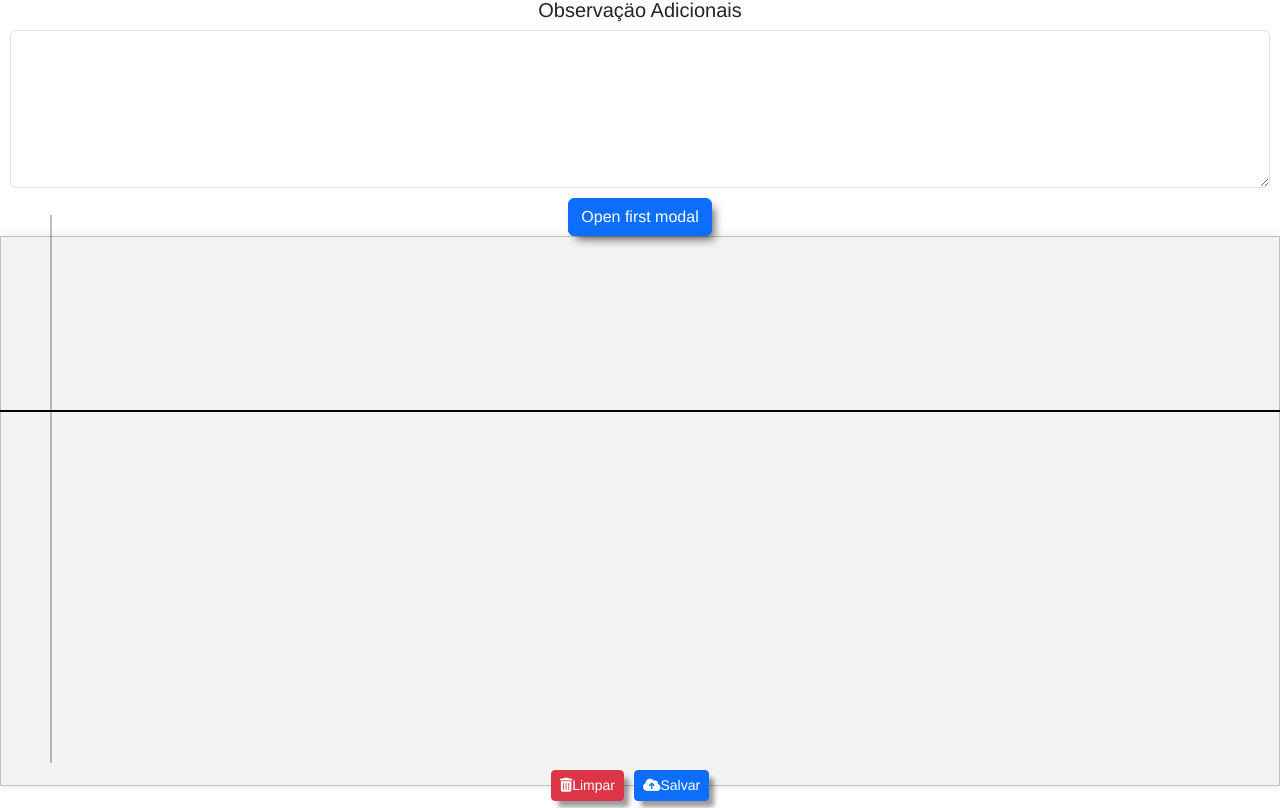
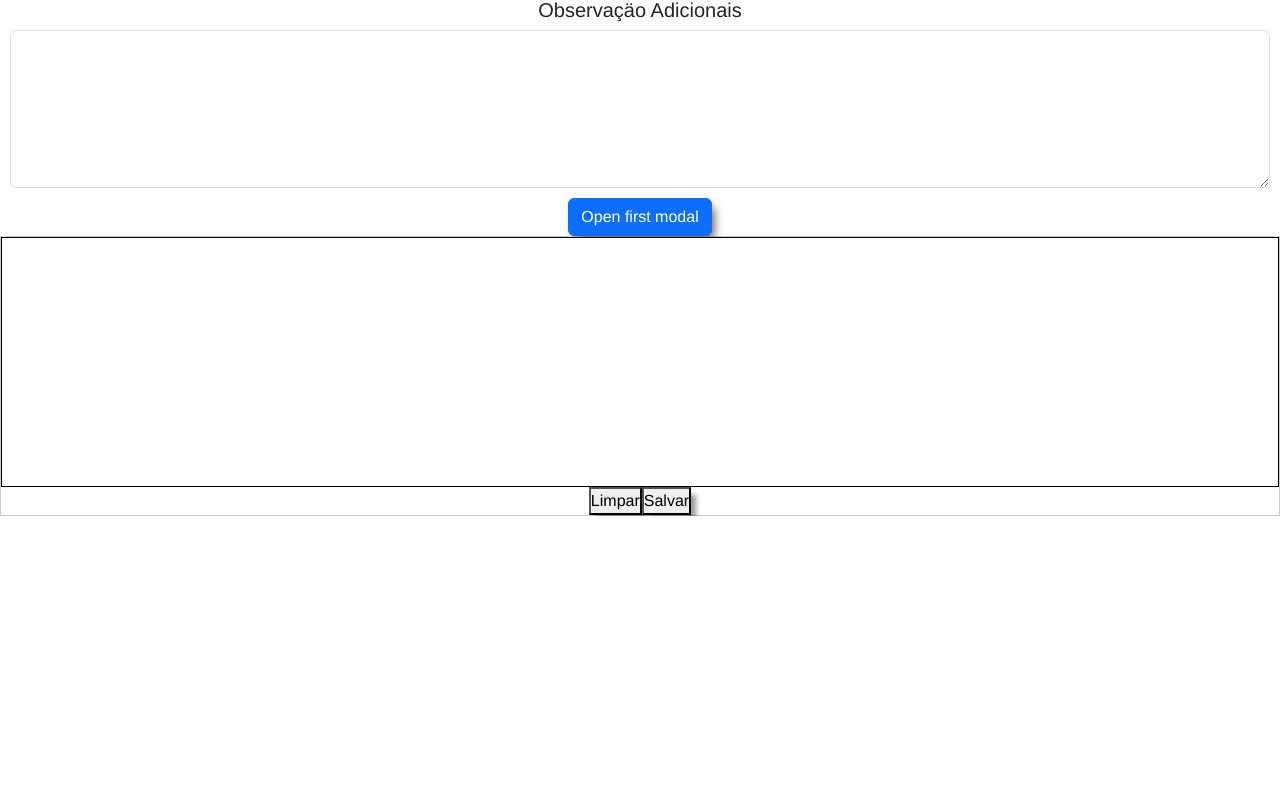
Before and after one commit to brendo-perigolo/project-relatorio, an Angular app: page /complete in a window 1280 px wide. Shown: the part 358-1166 px from the top of the page. After the commit the page ends 874 px from the top, so only its background shows below. Built offline with nearby package versions, Linux system fonts and the light colour scheme.

Commit message:
Incluso Modulo Assinaturar v10 - teste3

```diff
--- a/src/app/app.component.html
+++ b/src/app/app.component.html
@@ -145,7 +145,7 @@
       aria-labelledby="exampleModalToggleLabel2"
       tabindex="-1"
     >
-      <div class="modal-dialog modal-fullscreen-sm-down">
+      <div class="modal-dialog modal-fullscreen">
         <div class="modal-content">
           <div class="modal-header">
             <h1 class="modal-title fs-5" id="exampleModalToggleLabel2">Assinatura</h1>
--- a/src/app/components/signature-pad/signature-pad.component.html
+++ b/src/app/components/signature-pad/signature-pad.component.html
@@ -1,19 +1,7 @@
 <div class="signature-container">
-  <div class="signature-pad">
-    @if (showPad === true) {
-    <canvas #signaturePad></canvas>
-    }
-  </div>
-  <div class="btn">
-    <div>
-      <button class="btn btn-danger btn-sm" (click)="clear()">
-        <i class="fa-solid fa-trash-can"></i> Limpar
-      </button>
-    </div>
-    <div>
-      <button class="btn btn-primary btn-sm" (click)="save()">
-        <i class="fa-solid fa-cloud-arrow-up"></i> Salvar
-      </button>
-    </div>
+  <canvas #signaturePad></canvas>
+  <div class="btn-container">
+    <button (click)="clear()">Limpar</button>
+    <button (click)="save()">Salvar</button>
   </div>
 </div>
--- a/src/app/components/signature-pad/signature-pad.component.scss
+++ b/src/app/components/signature-pad/signature-pad.component.scss
@@ -1,41 +1,16 @@
 .signature-container {
   width: 100%;
-  height: 550px;
   margin: 0 auto;
+  border: 1px solid #ccc;
+  background-color: #fff;
   display: flex;
   flex-direction: column;
-  justify-content: center;
   align-items: center;
-  border: 1px solid #c7bfbf;
-  background-color: #f3f3f3;
-  box-shadow: 0 0 10px rgba(0, 0, 0, 0.1);
-}
-
-.signature-pad {
-  width: 100%;
-  height: 100%;
-  border: none;
-  display: block;
-}
-
-.signature-container::after {
-  content: "";
-  position: absolute;
-  bottom: 30px; /* Adjust this value to position the line higher or lower */
-  left: 0;
-  width: 100%;
-  height: 2px;
-  background-color: #000; /* Line color */
 }
 
 canvas {
-  width: 100% !important;
-  height: 100% !important;
+  width: 100%;
+  height: 250px;
+  border: 1px solid #000;
+  touch-action: none; /* Adiciona para melhor precisão em dispositivos touchscreen */
 }
-.btn {
-  display: flex;
-  flex-direction: row;
-  align-items: center;
-  justify-content: space-evenly;
-  margin-right: 10px;
-}
--- a/src/app/components/signature-pad/signature-pad.component.ts
+++ b/src/app/components/signature-pad/signature-pad.component.ts
@@ -28,8 +28,6 @@ export class SignaturePadComponent implements AfterViewInit {
 
   constructor(@Inject(PLATFORM_ID) private platformId: Object) {}
 
-  showPad = true;
-
   ngAfterViewInit() {
     if (isPlatformBrowser(this.platformId)) {
       if (this.signaturePadElement) {
@@ -43,40 +41,11 @@ export class SignaturePadComponent implements AfterViewInit {
   private initializeSignaturePad() {
     const canvas = this.signaturePadElement.nativeElement;
     this.signaturePad = new SignaturePad(canvas, {
-      minWidth: 0.5,
-      maxWidth: 2.5,
+      minWidth: 0.1,
+      maxWidth: 1,
       penColor: "black",
       backgroundColor: "white",
     });
-
-    // Ajuste o tamanho do canvas
-    this.setCanvasSize();
-    this.drawBaseLine();
-  }
-
-  private setCanvasSize() {
-    const canvas = this.signaturePadElement.nativeElement;
-    const rect = canvas.getBoundingClientRect();
-    canvas.width = rect.width * window.devicePixelRatio;
-    canvas.height = rect.height * window.devicePixelRatio;
-    canvas.style.width = `${rect.width}px`;
-    canvas.style.height = `${rect.height}px`;
-  }
-
-  private drawBaseLine() {
-    const canvas = this.signaturePadElement.nativeElement;
-    const context = canvas.getContext("2d");
-    if (context) {
-      // Ajuste o deslocamento da linha
-      const lineOffset = 50; // Ajuste conforme necessário
-
-      context.beginPath();
-      context.moveTo(lineOffset, 0); // Linha começa no topo
-      context.lineTo(lineOffset, canvas.height); // Linha vai até a parte inferior
-      context.strokeStyle = "black"; // Cor da linha
-      context.lineWidth = 0.5; // Espessura da linha
-      context.stroke();
-    }
   }
 
   clear() {
@@ -87,8 +56,8 @@ export class SignaturePadComponent implements AfterViewInit {
 
   save() {
     if (this.signaturePad) {
-      this.signatureImage = this.signaturePad.toDataURL();
-      console.log(this.signatureImage); // Faça o que for necessário com a imagem
+      const dataURL = this.signaturePad.toDataURL();
+      console.log(dataURL); // Use a URL de dados como necessário
     }
   }
 }
```
